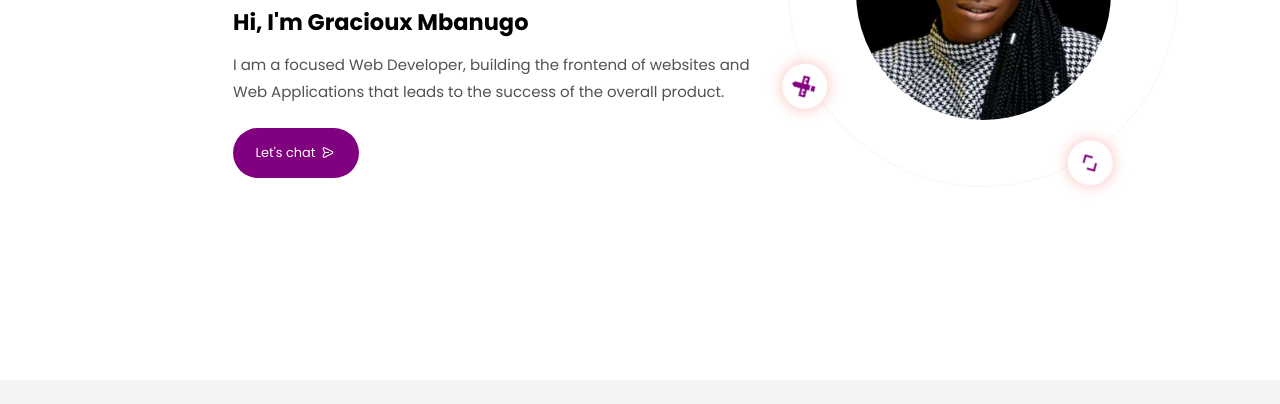
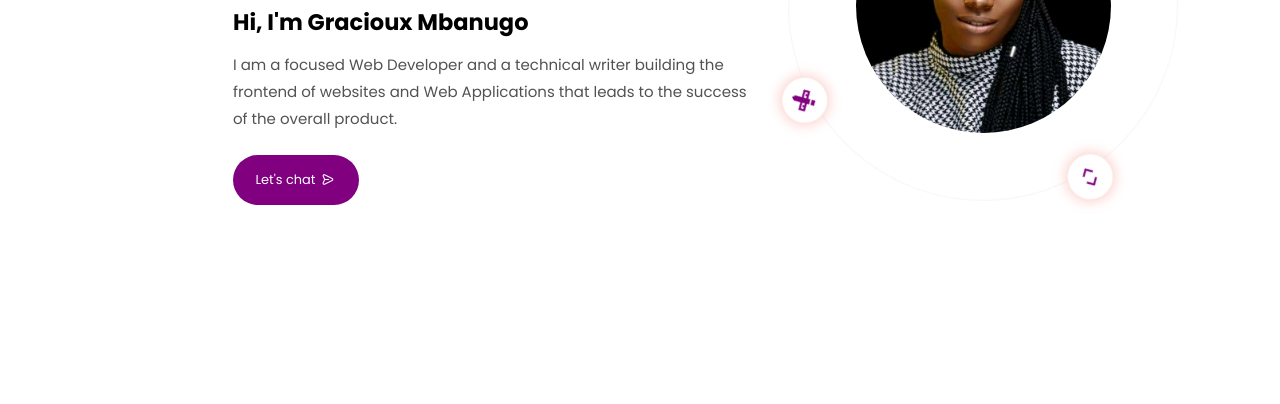
Before and after one commit to GraciouxMbanugo/portfolio, a plain HTML site: page index.html in a window 1280 px wide. Shown: the part 396-800 px from the top of the page. Drawn offline with nearby package versions, Linux system fonts and the light colour scheme; a web font is replaced by a local one.

Commit message:
updated profile details

```diff
--- a/index.html
+++ b/index.html
@@ -40,7 +40,7 @@
 			<div class="home-content">
 				<h1>Frontend Developer & a Technical writer</h1>
 				<h3>Hi, I'm Gracioux Mbanugo</h3>
-				<p>I am a focused Web Developer, building the frontend of websites and Web Applications that leads to the success of the overall product. </p>
+				<p>I am a focused Web Developer and a technical writer building the frontend of websites and Web Applications that leads to the success of the overall product. </p>
 				<a href="#" class="btn btn-primary" onclick="toggle()">Let's chat <i class="uil uil-message"></i></a>
 			</div>
 
```
